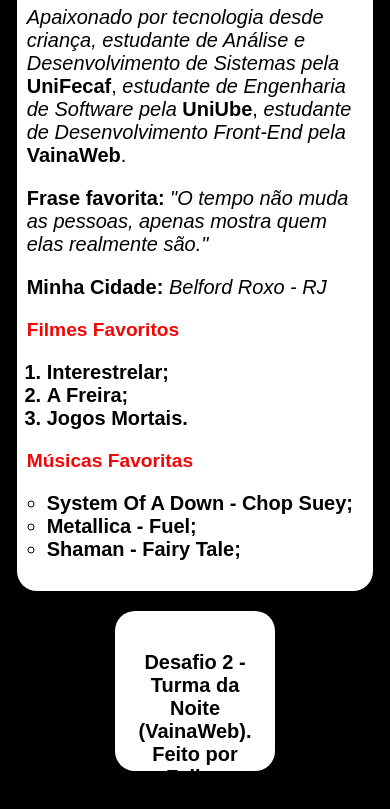
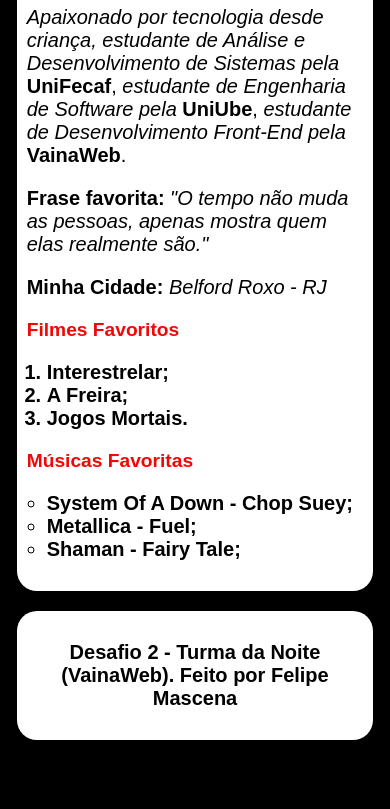
Before and after one commit to fmascena-dev/desafiovainaweb, a plain HTML site: page index.html in a window 390 px wide. Shown: the part 243-1052 px from the top of the page. After the commit the page ends 983 px from the top, so only its background shows below. Drawn offline with Linux system fonts and the light colour scheme.

Commit message:
alteracao

```diff
--- a/style.scss
+++ b/style.scss
@@ -61,8 +61,7 @@ footer {
       height: 120px;
     }
     footer {
-        width: 120px;
-        height: 120px;
+        max-width: 90%;
     }
   }
 
@@ -78,7 +77,6 @@ footer {
       font-size: 1.2rem;
     }
     footer {
-        width: 120px;
-        height: 120px;
+        padding: 10px;
     }
 }
```
Also changed, not shown: style.css, 1 other file.
